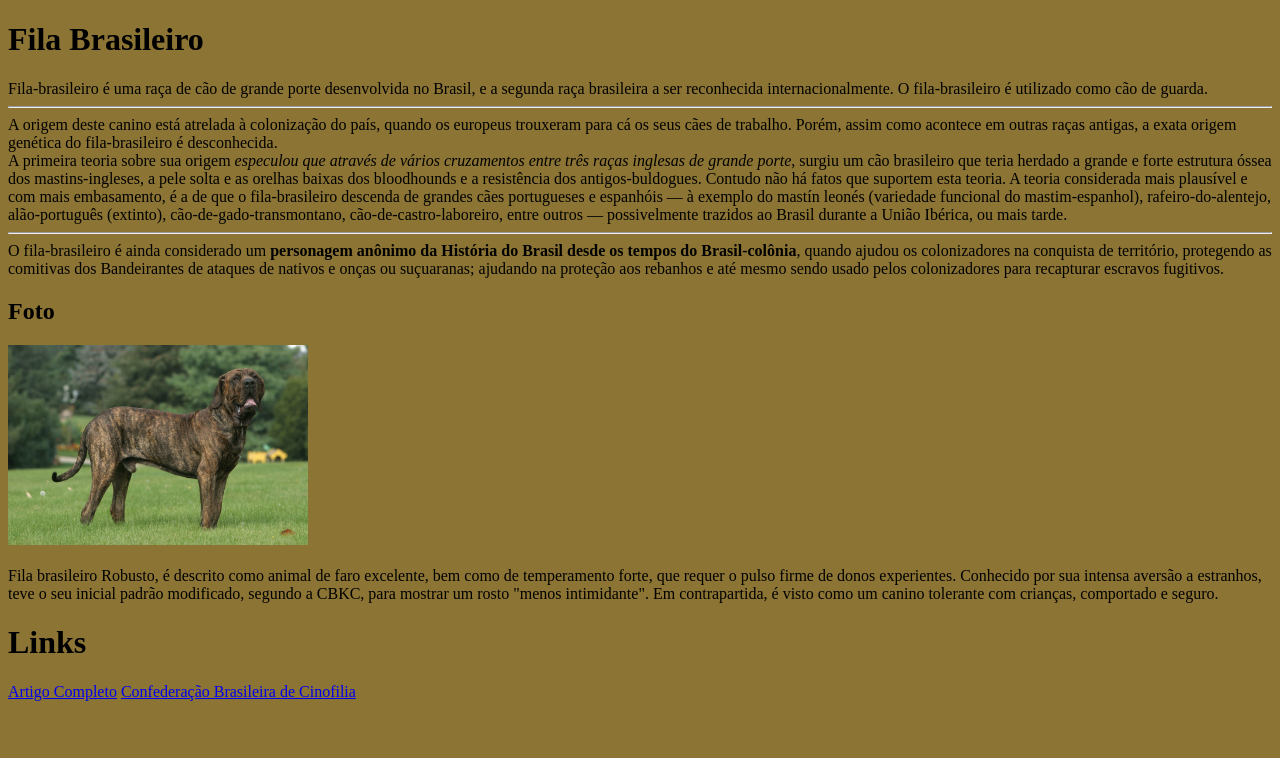
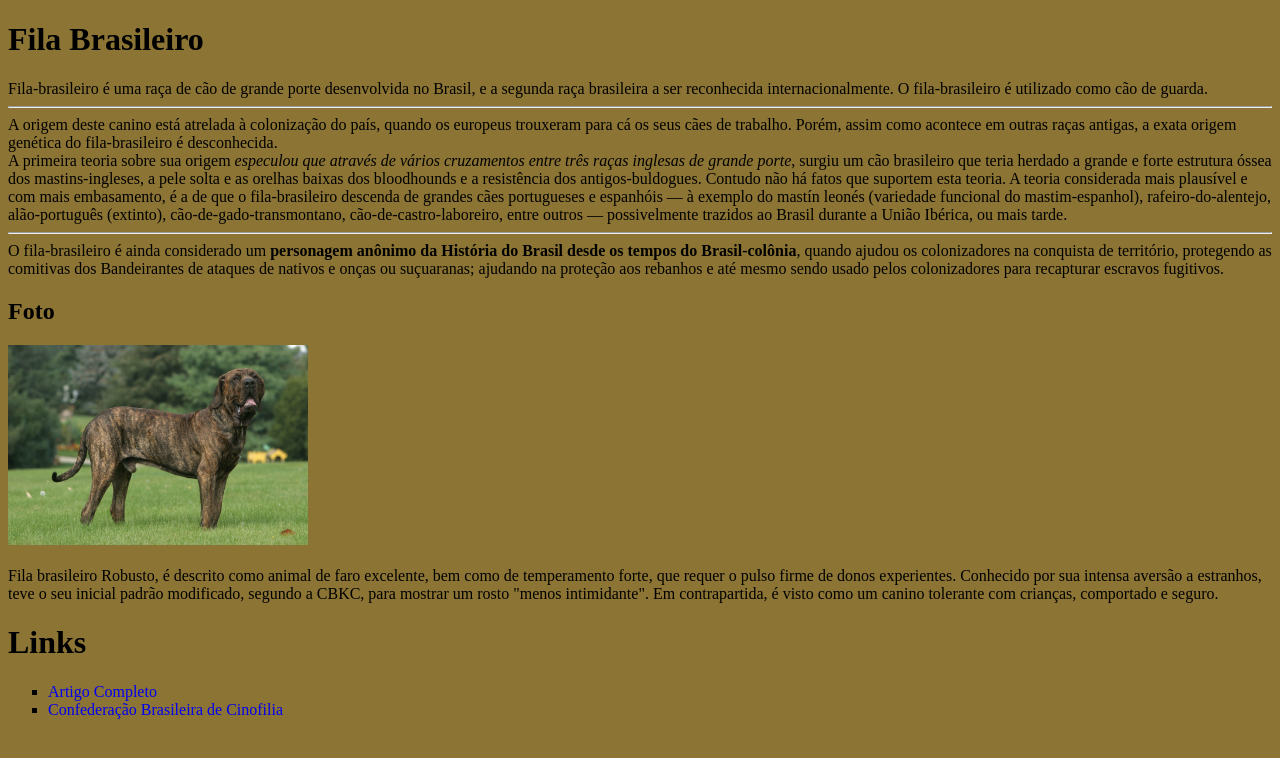
Before and after one commit to raphaelmoraisdevmg/trybe-exercicios, a plain HTML site: page Fundamentos/Bloco03:Introducao HTML & CSS/3.2 Primeiros passos em CSS/index.html in a window 1280 px wide. Drawn offline with Linux system fonts and the light colour scheme.

Commit message:
Lista adicionada ao exercicio 3.2 e logo apos estilizada

```diff
--- a/Fundamentos/Bloco03:Introducao HTML & CSS/3.2 Primeiros passos em CSS/index.html
+++ b/Fundamentos/Bloco03:Introducao HTML & CSS/3.2 Primeiros passos em CSS/index.html
@@ -25,7 +25,11 @@ Fila brasileiro
 Robusto, é descrito como animal de faro excelente, bem como de temperamento forte, que requer o pulso firme de donos experientes.
 Conhecido por sua intensa aversão a estranhos, teve o seu inicial padrão modificado, segundo a CBKC, para mostrar um rosto "menos intimidante". Em contrapartida, é visto como um canino tolerante com crianças, comportado e seguro.
 <h1>Links</h1>
-<a href="https://pt.wikipedia.org/wiki/Fila-brasileiro">Artigo Completo</a>
-<a href="https://pt.wikipedia.org/wiki/Confedera%C3%A7%C3%A3o_Brasileira_de_Cinofilia">Confederação Brasileira de Cinofilia</a>
+<ul>
+    <li><a href="https://pt.wikipedia.org/wiki/Fila-brasileiro">Artigo Completo</a></li>
+    <li><a href="https://pt.wikipedia.org/wiki/Confedera%C3%A7%C3%A3o_Brasileira_de_Cinofilia">Confederação Brasileira de Cinofilia</a></li>
+</ul>
+
+
 </body>
 </html>
--- a/Fundamentos/Bloco03:Introducao HTML & CSS/3.2 Primeiros passos em CSS/style.css
+++ b/Fundamentos/Bloco03:Introducao HTML & CSS/3.2 Primeiros passos em CSS/style.css
@@ -1,3 +1,11 @@
 body{
     background-color: rgb(139, 116, 52);
 }
+li{
+    list-style: square;
+}
+a{
+    text-decoration: none;
+    display: block;
+
+}
```
